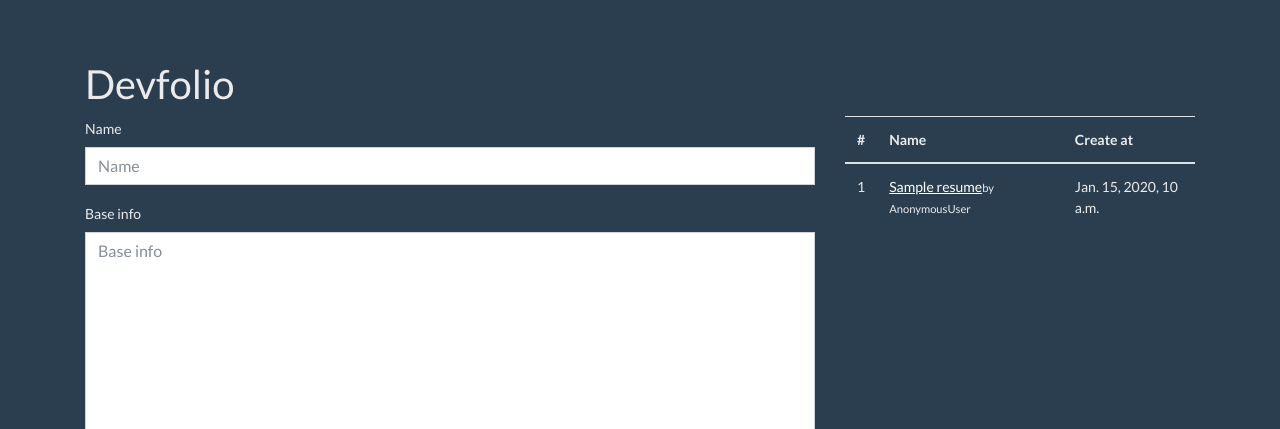
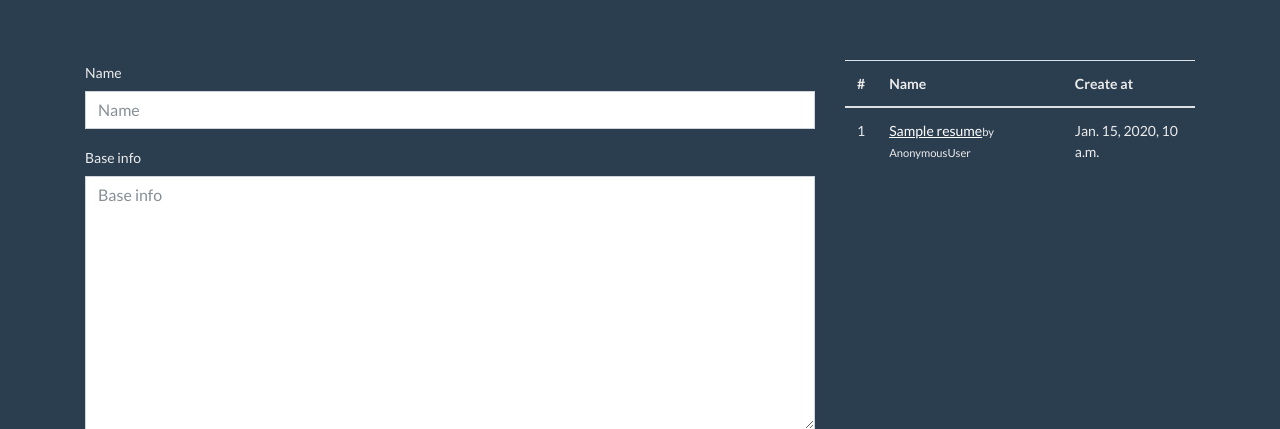
Before and after one commit to flavono123/devfolio, a Django app: page /resume/ in a window 1280 px wide. Shown: the top 429 px of the page. Run offline with Django 3.2, Linux system fonts and the light colour scheme; tables that the repository leaves empty hold one stand-in row (values such as "Sample post"); some libraries are stand-ins or nearby versions.

Commit message:
rid head text
Signed-off-by: Hansuk Hong <flavono123@gmail.com>

```diff
--- a/devfolio/templates/layout.html
+++ b/devfolio/templates/layout.html
@@ -64,7 +64,6 @@
 
   <!-- 본문 -->
   <div class="container">
-    <h1>Devfolio</h1>
     {% block content %}
     {% endblock %}
   </div>
```
